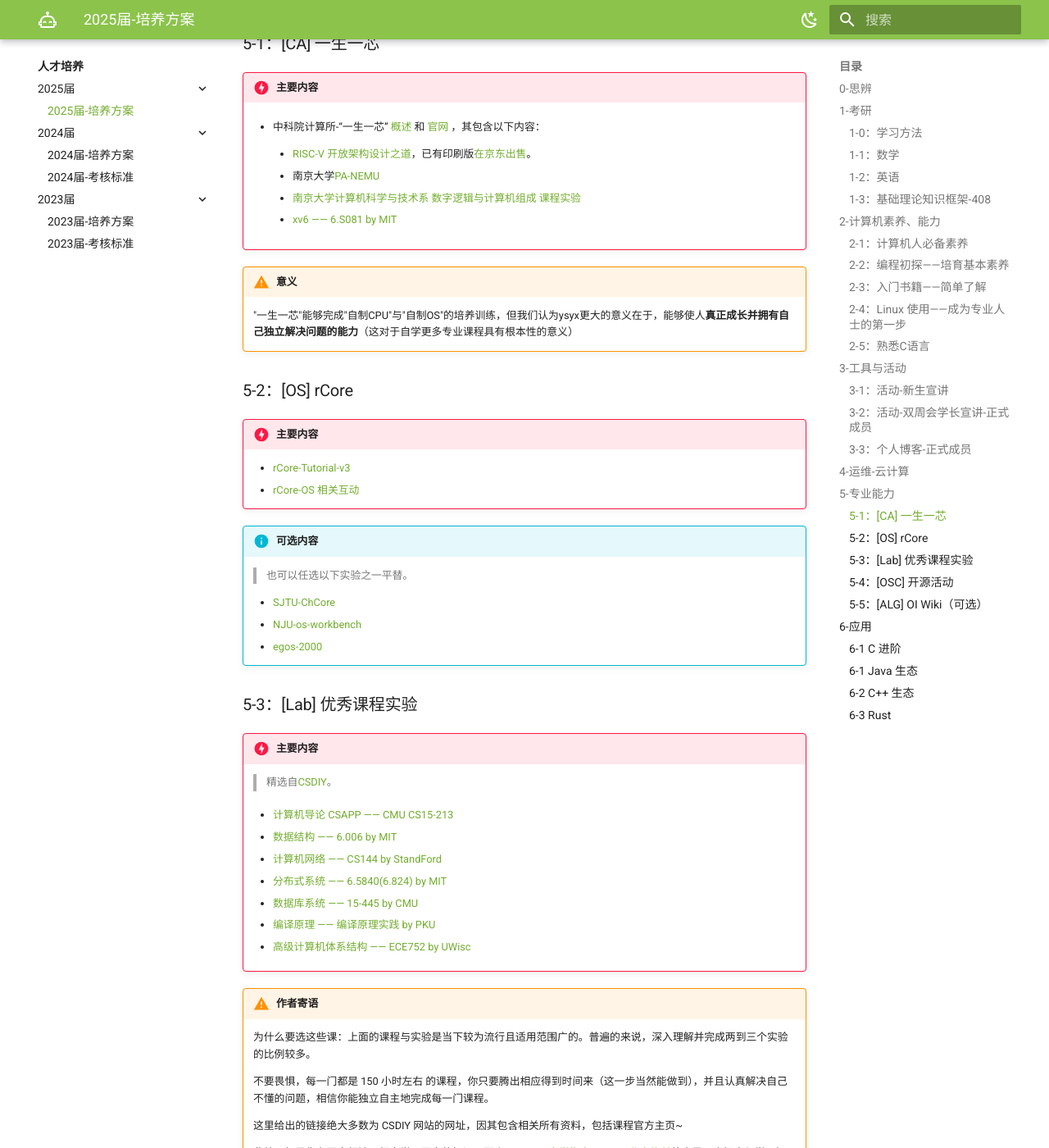
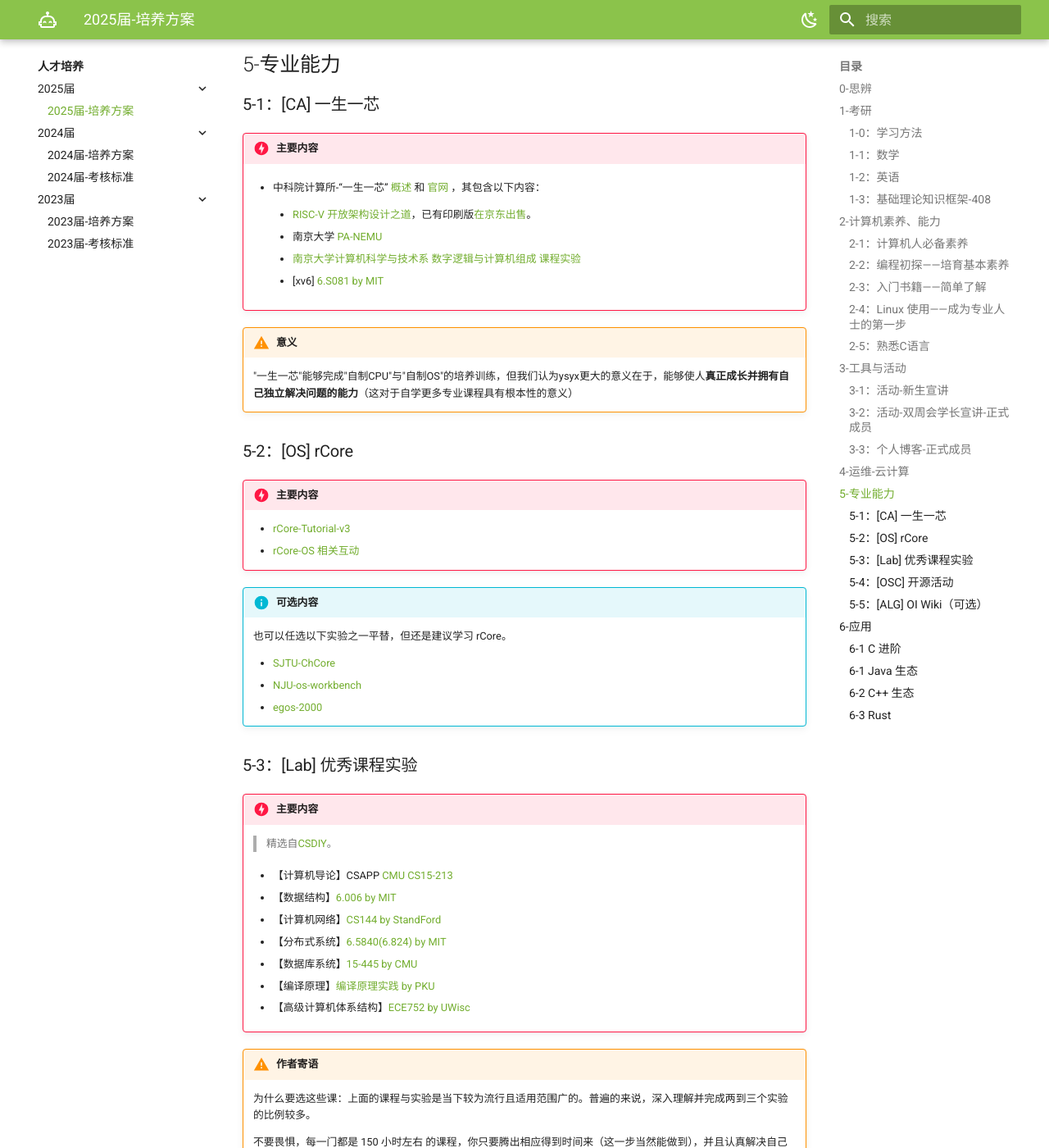
Before and after one commit to Haohahahaha/OSCA, an MkDocs documentation site: the page built from docs/guide/guide-2025.md, in a window 1280 px wide and 1400 px high, scrolled down 8554 px. Shown: the whole window at 82% size. Built offline with MkDocs 1.6.1 and Material for MkDocs 9.7.7, drawn with Linux system fonts in a browser that asks for light colours; some of the changed text lies outside the part shown.

Commit message:
2025-08-06_03:25:50 update

```diff
--- a/docs/guide/guide-2025.md
+++ b/docs/guide/guide-2025.md
@@ -379,11 +383,11 @@
 
 		- [RISC-V 开放架构设计之道](http://riscvbook.com/chinese/RISC-V-Reader-Chinese-v1.pdf)，已有印刷版[在京东出售](https://item.jd.com/14304044.html)。
 
-		- 南京大学[PA-NEMU](https://nju-projectn.github.io/ics-pa-gitbook/ics2022/)
+		- 南京大学 [PA-NEMU](https://nju-projectn.github.io/ics-pa-gitbook/ics2022/)
 
 		- [南京大学计算机科学与技术系 数字逻辑与计算机组成 课程实验](https://nju-projectn.github.io/dlco-lecture-note/index.html)
 
-		- [xv6 —— 6.S081 by MIT](https://pdos.csail.mit.edu/6.828/2021/schedule.html)
+		- [xv6] [6.S081 by MIT](https://pdos.csail.mit.edu/6.828/2021/schedule.html)
 
 !!! warning "意义"
 
@@ -398,7 +402,7 @@
 
 !!! info "可选内容"
 
-	> 也可以任选以下实验之一平替。
+	也可以任选以下实验之一平替，但还是建议学习 rCore。
 
 	- [SJTU-ChCore](https://gitee.com/ipads-lab/chcore-lab)
 	- [NJU-os-workbench](https://git.nju.edu.cn/jyy/os-workbenchh)
@@ -410,19 +414,19 @@
 
 	> 精选自[CSDIY](https://csdiy.wiki)。
 
-	- [计算机导论 CSAPP —— CMU CS15-213](https://csdiy.wiki/%E8%AE%A1%E7%AE%97%E6%9C%BA%E7%B3%BB%E7%BB%9F%E5%9F%BA%E7%A1%80/CSAPP/)
+	- 【计算机导论】CSAPP [CMU CS15-213](https://csdiy.wiki/%E8%AE%A1%E7%AE%97%E6%9C%BA%E7%B3%BB%E7%BB%9F%E5%9F%BA%E7%A1%80/CSAPP/)
 
-	- [数据结构 —— 6.006 by MIT](https://csdiy.wiki/%E6%95%B0%E6%8D%AE%E7%BB%93%E6%9E%84%E4%B8%8E%E7%AE%97%E6%B3%95/6.006/)
+	- 【数据结构】[6.006 by MIT](https://csdiy.wiki/%E6%95%B0%E6%8D%AE%E7%BB%93%E6%9E%84%E4%B8%8E%E7%AE%97%E6%B3%95/6.006/)
 
-	- [计算机网络 —— CS144 by StandFord](https://csdiy.wiki/%E8%AE%A1%E7%AE%97%E6%9C%BA%E7%BD%91%E7%BB%9C/CS144/)
+	- 【计算机网络】[CS144 by StandFord](https://csdiy.wiki/%E8%AE%A1%E7%AE%97%E6%9C%BA%E7%BD%91%E7%BB%9C/CS144/)
 
-	- [分布式系统 —— 6.5840(6.824) by MIT](https://csdiy.wiki/%E5%B9%B6%E8%A1%8C%E4%B8%8E%E5%88%86%E5%B8%83%E5%BC%8F%E7%B3%BB%E7%BB%9F/MIT6.824/)
+	- 【分布式系统】[6.5840(6.824) by MIT](https://csdiy.wiki/%E5%B9%B6%E8%A1%8C%E4%B8%8E%E5%88%86%E5%B8%83%E5%BC%8F%E7%B3%BB%E7%BB%9F/MIT6.824/)
 
-	- [数据库系统 —— 15-445 by CMU](https://csdiy.wiki/%E6%95%B0%E6%8D%AE%E5%BA%93%E7%B3%BB%E7%BB%9F/15445/)
+	- 【数据库系统】[15-445 by CMU](https://csdiy.wiki/%E6%95%B0%E6%8D%AE%E5%BA%93%E7%B3%BB%E7%BB%9F/15445/)
 
-	- [编译原理 —— 编译原理实践 by PKU](https://csdiy.wiki/%E7%BC%96%E8%AF%91%E5%8E%9F%E7%90%86/PKU-Compilers/)
+	- 【编译原理】[编译原理实践 by PKU](https://csdiy.wiki/%E7%BC%96%E8%AF%91%E5%8E%9F%E7%90%86/PKU-Compilers/)
 
-	- [高级计算机体系结构 —— ECE752 by UWisc](https://pages.cs.wisc.edu/~sohi/cs752/Spring2024/)
+	- 【高级计算机体系结构】[ECE752 by UWisc](https://pages.cs.wisc.edu/~sohi/cs752/Spring2024/)
 
 !!! warning "作者寄语"
 
```
Also changed, not shown: other parts of docs/guide/guide-2025.md (+13 -9 lines).
